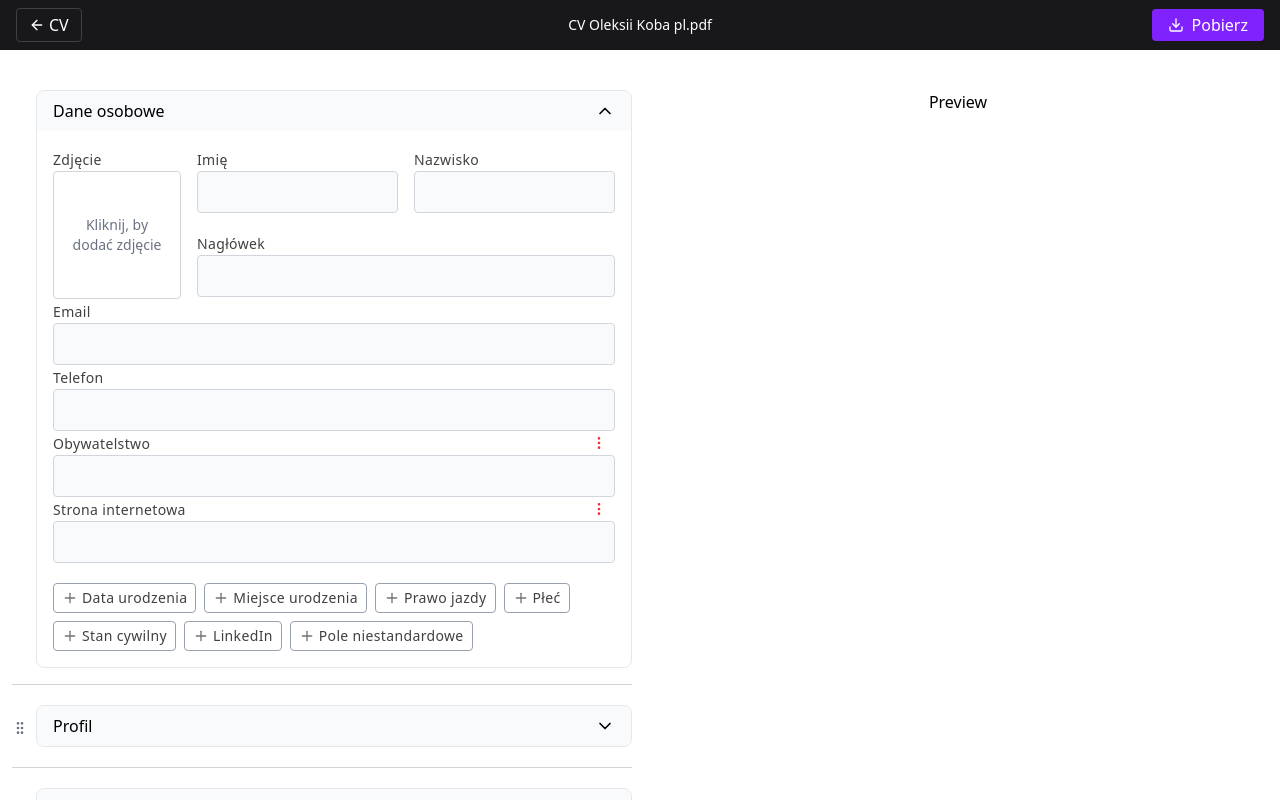
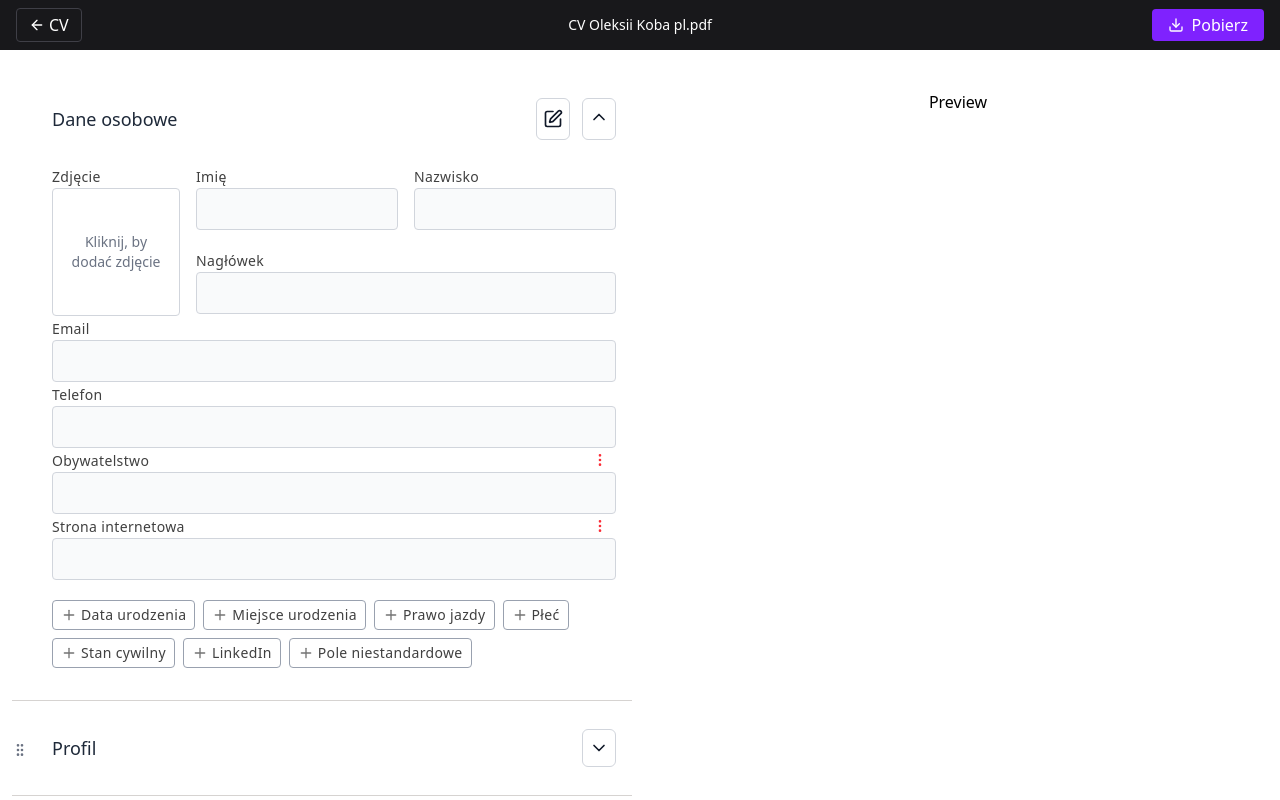
Before and after one commit to 12Aleks/cv-generator, a Next.js app: page / in a window 1280 px wide. Both pictures are taken after a click on the button "Dane osobowe". Shown: the top 800 px of the page. Built offline with nearby package versions, Linux system fonts and the light colour scheme.

Commit message:
The Tailwind classes for the Accardion component have been changed

```diff
--- a/app/components/AccordionItem.tsx
+++ b/app/components/AccordionItem.tsx
@@ -1,39 +1,99 @@
 'use client';
 
-import { useState, ReactNode, useRef } from 'react';
-import { ChevronDown } from "lucide-react";
-import clsx from "clsx";
+import {useState, ReactNode, useRef, useEffect} from 'react';
+import {ChevronDown, SquarePen} from 'lucide-react';
+import {Tooltip} from 'react-tooltip'
+import clsx from 'clsx';
 
 interface Props {
     title: string;
     children: ReactNode;
 }
 
-export default function AccordionItem({ title, children }: Props) {
+export default function AccordionItem({title, children}: Props) {
     const [isOpen, setIsOpen] = useState(false);
+    const [isEditing, setIsEditing] = useState(false);
+    const [editableTitle, setEditableTitle] = useState(title);
     const contentRef = useRef<HTMLDivElement>(null);
 
+    const handleEditClick = (e: React.MouseEvent) => {
+        e.stopPropagation();
+        setIsEditing(true);
+    };
+
+    const handleTitleChange = (e: React.ChangeEvent<HTMLInputElement>) => {
+        e.stopPropagation();
+        setEditableTitle(e.target.value);
+    };
+
+    const handleTitleBlur = () => {
+        setIsEditing(false);
+    };
+
+    useEffect(() => {
+        isOpen && handleTitleBlur()
+    }, [isOpen])
+
     return (
-        <div className="border rounded-lg border-solid border-gray-200 dark:border-gray-300 overflow-hidden z-50 relative">
+        <div className="overflow-hidden z-20 relative">
             <button
                 onClick={(e) => {
-                    e.stopPropagation()
-                    setIsOpen(!isOpen)}}
-                className="w-full text-left px-4 py-2 bg-gray-50 hover:bg-gray-100 font-medium flex items-center justify-between"
+                    e.stopPropagation();
+                    setIsOpen(!isOpen);
+                }}
+                className="w-full text-left px-4 py-2 font-medium flex items-center justify-between"
             >
-                {title}
-                <ChevronDown
-                    className={clsx(
-                        "h-5 w-5 transform transition-transform duration-300",
-                        isOpen ? "rotate-180" : "rotate-0"
+
+                {isEditing ? (
+                    <div>
+                        <input
+                            type="text"
+                            value={editableTitle}
+                            onChange={handleTitleChange}
+                            onClick={(e) => e.stopPropagation()}
+                            onBlur={handleTitleBlur}
+                            className="text-gray-500 text-lg focus:outline-none"
+                        />
+                        <hr className="border-t border-gray-400"/>
+                    </div>
+                ) : (
+                    <span className="text-lg text-gray-800">{editableTitle}</span>
+                )}
+
+
+                <div className="flex gap-3">
+                    {isOpen && (
+                        <>
+                            <div
+                                className="border border-gray-300 rounded-md text-sm font-medium text-gray-900 py-2 px-1.5 relative z-10"
+                                onClick={handleEditClick}
+                                data-tooltip-id="tooltip-edit"
+                                data-tooltip-content="Edytuj tytuł"
+                            >
+                                <SquarePen className="w-5 h-6 cursor-pointer"/>
+                            </div>
+                            <Tooltip id="tooltip-edit" place="top"/>
+                        </>
+
                     )}
-                />
+                    <Tooltip id="tooltip-edit-1" place="top"/>
+                    <div
+                        className="border border-gray-300 rounded-md text-sm font-medium text-gray-900 py-2 px-1.5"
+                        data-tooltip-id="tooltip-edit-1"
+                        data-tooltip-content={isOpen ? 'Zwiń sekcję' : 'Rozwiń sekcję'}
+                    >
+                        <ChevronDown
+                            className={clsx(
+                                'h-5 w-5 transform transition-transform duration-300 cursor-pointer',
+                                isOpen ? 'rotate-180' : 'rotate-0'
+                            )}
+
+                        />
+                    </div>
+                </div>
             </button>
-            <div
-                ref={contentRef}
-                className="grid transition-all duration-500 ease-in-out"
 
-            >
+            <div ref={contentRef} className="grid transition-all duration-500 ease-in-out">
                 {isOpen && <div className="overflow-hidden p-4">{children}</div>}
             </div>
         </div>
--- a/app/layout.tsx
+++ b/app/layout.tsx
@@ -2,6 +2,7 @@ import type { Metadata } from "next";
 import { Geist, Geist_Mono } from "next/font/google";
 import "./globals.css";
 import "../styles/styles.scss"
+import 'react-tooltip/dist/react-tooltip.css';
 
 const geistSans = Geist({
   variable: "--font-geist-sans",
--- a/package.json
+++ b/package.json
@@ -28,6 +28,7 @@
     "react-dom": "^19.0.0",
     "react-dropzone": "^14.3.8",
     "react-hook-form": "^7.55.0",
+    "react-tooltip": "^5.28.1",
     "sass": "^1.86.3",
     "tailwindcss": "^4.1.3",
     "uuid": "^11.1.0",
```
Also changed, not shown: app/components/LanguagesForm/index.tsx (+2 -12 lines), 1 other file (tests, documents, lock files or other folders).
